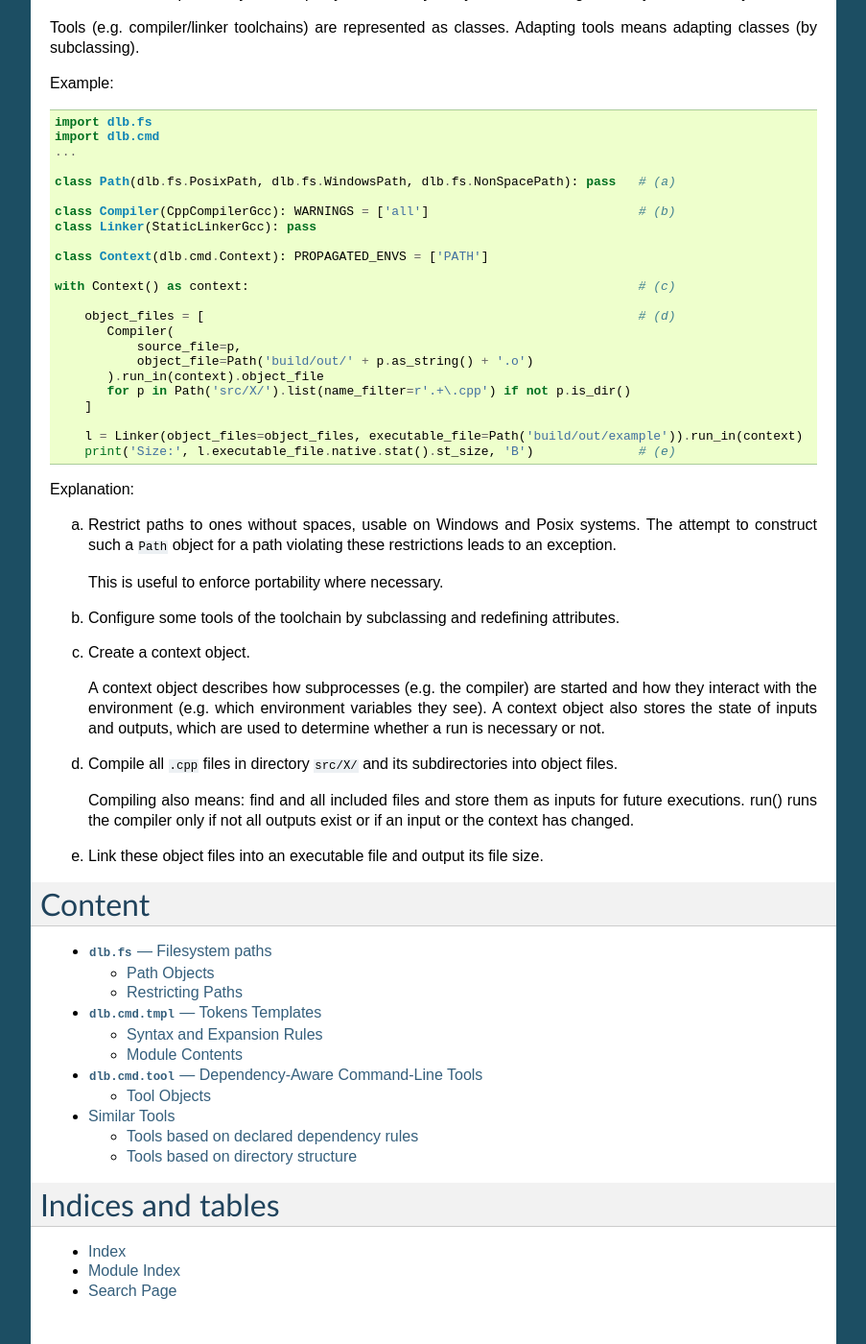
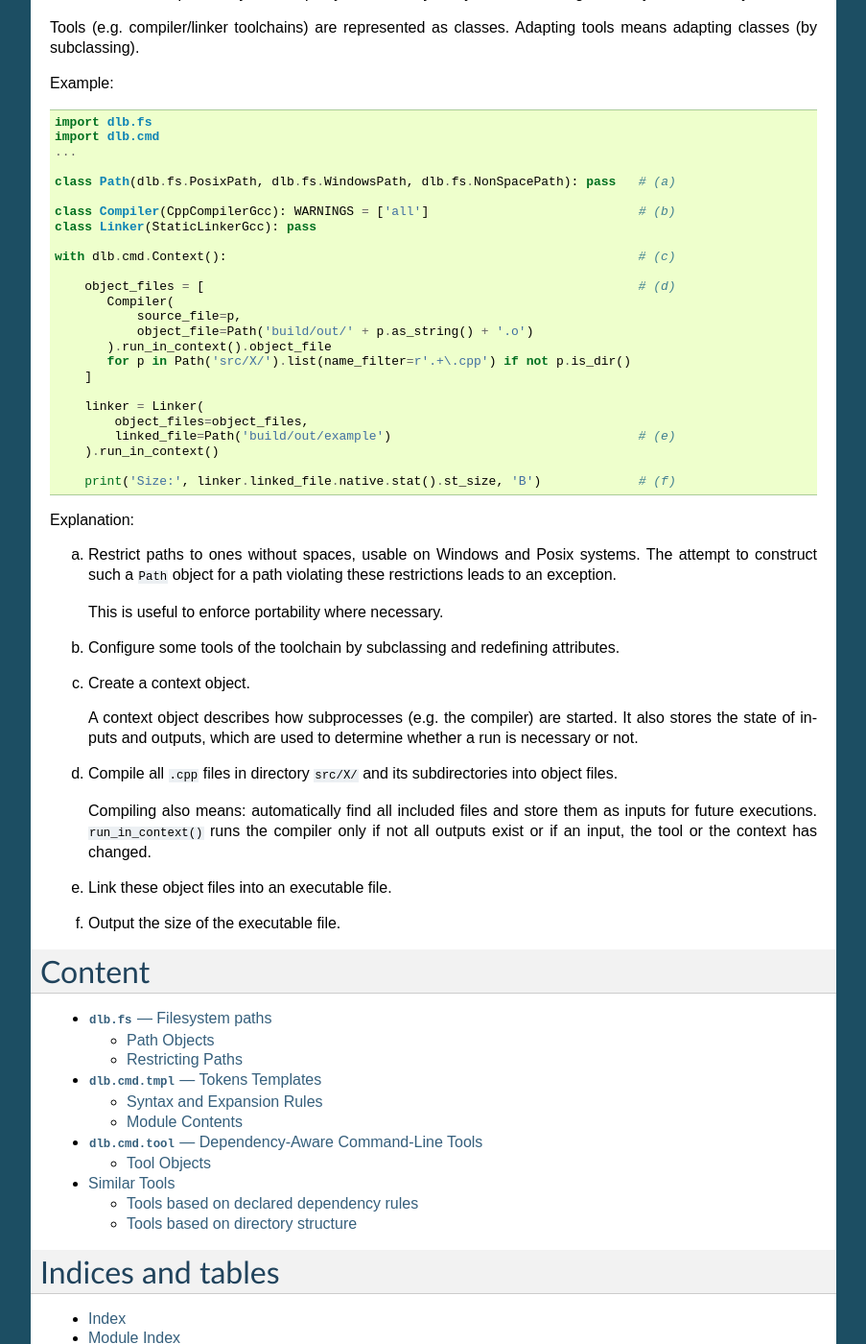
Before and after one commit to dlu-ch/dlb, a Sphinx documentation site: the page built from doc/index.rst, in a window 1280 px wide and 1400 px high, scrolled down 441 px. Shown: the whole window at 96% size, without its empty margins (198-1101 px from the left). Built offline with Sphinx 7.4.7, drawn with Linux system fonts in a browser that asks for light colours; some of the changed text lies outside the part shown.

Commit message:
Describe (changed) role of context object better

```diff
--- a/doc/index.rst
+++ b/doc/index.rst
@@ -23,7 +23,8 @@ There is no magic code before or after the script.
 
 Since dlb build scripts are Python scripts, you can easily analyse, run or debug them in your favorite Python IDE.
 
-Tools (e.g. compiler/linker toolchains) are represented as classes. Adapting tools means adapting classes (by subclassing).
+Tools (e.g. compiler/linker toolchains) are represented as classes. Adapting tools means adapting classes
+(by subclassing).
 
 Example::
 
@@ -36,20 +37,22 @@ Example::
     class Compiler(CppCompilerGcc): WARNINGS = ['all']                            # (b)
     class Linker(StaticLinkerGcc): pass
 
-    class Context(dlb.cmd.Context): PROPAGATED_ENVS = ['PATH']
-
-    with Context() as context:                                                    # (c)
+    with dlb.cmd.Context():                                                       # (c)
 
         object_files = [                                                          # (d)
            Compiler(
                source_file=p,
                object_file=Path('build/out/' + p.as_string() + '.o')
-           ).run_in(context).object_file
+           ).run_in_context().object_file
            for p in Path('src/X/').list(name_filter=r'.+\.cpp') if not p.is_dir()
         ]
 
-        l = Linker(object_files=object_files, executable_file=Path('build/out/example')).run_in(context)
-        print('Size:', l.executable_file.native.stat().st_size, 'B')              # (e)
+        linker = Linker(
+            object_files=object_files,
+            linked_file=Path('build/out/example')                                 # (e)
+        ).run_in_context()
+
+        print('Size:', linker.linked_file.native.stat().st_size, 'B')             # (f)
 
 Explanation:
 
@@ -62,17 +65,19 @@ a.  Restrict paths to ones without spaces, usable on Windows and Posix systems.
 
 #.  Create a context object.
 
-    A context object describes how subprocesses (e.g. the compiler) are started and
-    how they interact with the environment (e.g. which environment variables they see).
-    A context object also stores the state of inputs and outputs, which are used to determine
+    A context object describes how subprocesses (e.g. the compiler) are started.
+    It also stores the state of inputs and outputs, which are used to determine
     whether a run is necessary or not.
 
 #.  Compile all ``.cpp`` files in directory ``src/X/`` and its subdirectories into object files.
 
-    Compiling also means: find and all included files and store them as inputs for future executions.
-    run() runs the compiler only if not all outputs exist or if an input or the context has changed.
+    Compiling also means: automatically find all included files and store them as inputs for future executions.
+    ``run_in_context()`` runs the compiler only if not all outputs exist or if an input, the tool or the context
+    has changed.
 
-#.  Link these object files into an executable file and output its file size.
+#.  Link these object files into an executable file.
+
+#.  Output the size of the executable file.
 
 .. _Make: https://en.wikipedia.org/wiki/Make_%28software%29
 
```
Also changed, not shown: other parts of doc/index.rst (+3 -3 lines), doc/cmd_tool.rst (+4 -4 lines).
